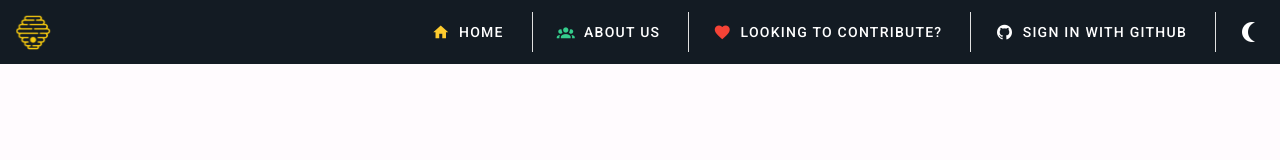
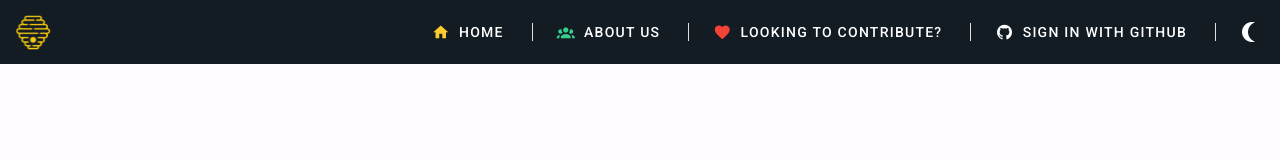
Before and after one commit to Caronex-Labs/snippet_space_frontend, a Nuxt app: page / in a window 1280 px wide. Shown: the top 160 px of the page. Built offline with nearby package versions, Linux system fonts and the light colour scheme.

Commit message:
Add desktop view

```diff
--- a/components/Global/Navbar.vue
+++ b/components/Global/Navbar.vue
@@ -25,22 +25,30 @@
           <v-icon color="primary" left>mdi-home</v-icon>
           Home
         </v-btn>
+        <div style="height: 60%;">
         <v-divider class="mx-3" vertical inset color="white"></v-divider>
+        </div>
         <v-btn color="white" text exact @click="$vuetify.goTo('#about-us')">
           <v-icon color="accent" left>mdi-account-group</v-icon>
           About Us
         </v-btn>
+        <div style="height: 60%;">
         <v-divider class="mx-3" vertical inset color="white"></v-divider>
+        </div>
         <v-btn color="white" text exact @click="$vuetify.goTo('#contribute')">
           <v-icon color="red" left>mdi-heart</v-icon>
           Looking to Contribute?
         </v-btn>
-        <v-divider class="mx-3" vertical inset color="white"></v-divider>
+        <div style="height: 60%;">
+          <v-divider class="mx-3" vertical inset color="white"></v-divider>
+        </div>
         <v-btn color="white" text exact @click="oauthGithub">
           <v-icon left color="white">mdi-github</v-icon>
           Sign In With Github
         </v-btn>
+        <div style="height: 60%;">
         <v-divider class="mx-3" vertical inset color="white"></v-divider>
+        </div>
         <v-btn @click="$vuetify.theme.dark = !$vuetify.theme.dark" icon>
           <v-icon color="white">mdi-moon-waning-crescent</v-icon>
         </v-btn>
@@ -116,12 +124,17 @@ export default {
       theme: 'landing/getTheme'
     }),
     mode() {
-      switch(this.$vuetify.breakpoint.name) {
-        case "xs": return 'mobile';
-        case "sm": return 'mobile';
-        case "md": return 'desk';
-        case "lg": return 'desk';
-        case "xl": return 'desk';
+      switch (this.$vuetify.breakpoint.name) {
+        case "xs":
+          return 'mobile';
+        case "sm":
+          return 'mobile';
+        case "md":
+          return 'desk';
+        case "lg":
+          return 'desk';
+        case "xl":
+          return 'desk';
       }
     }
   },
```
